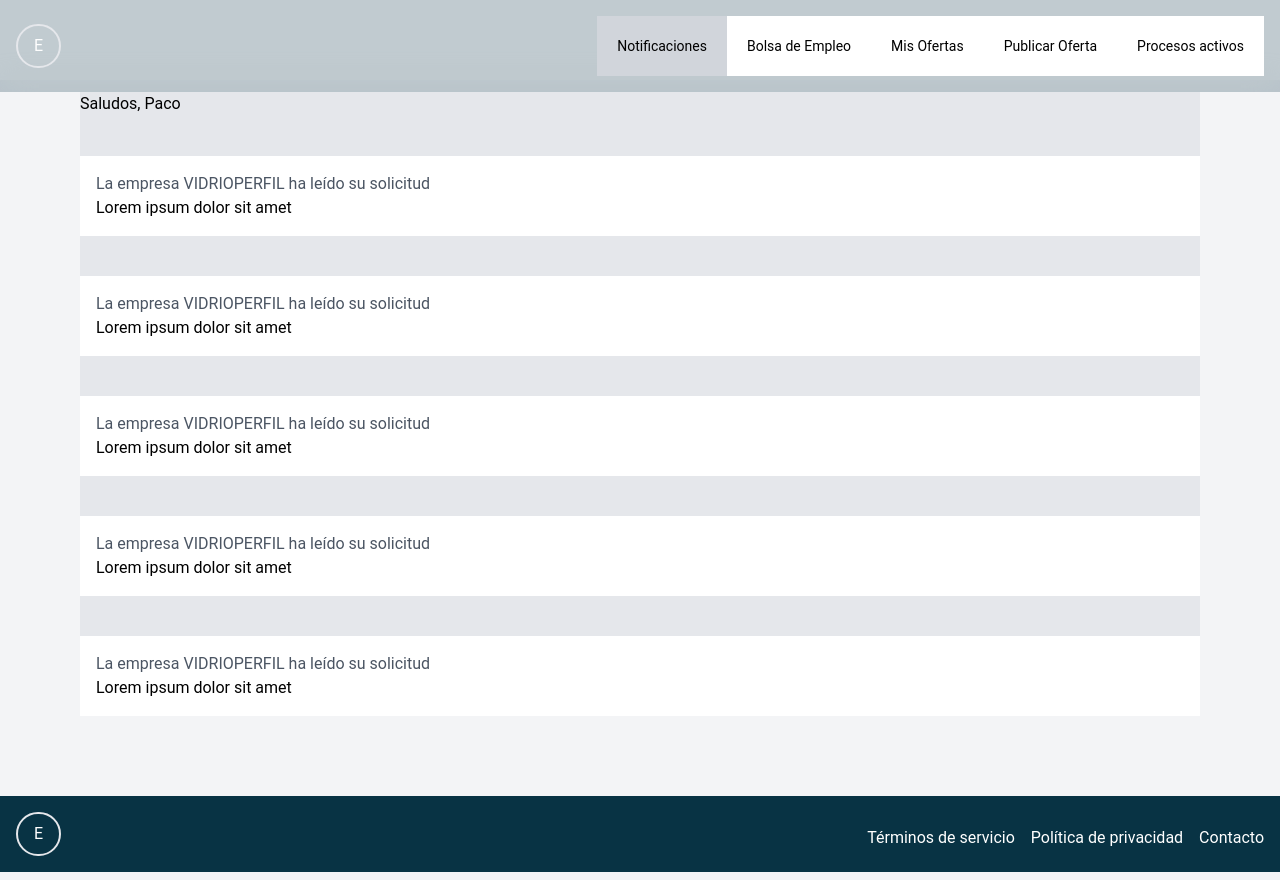
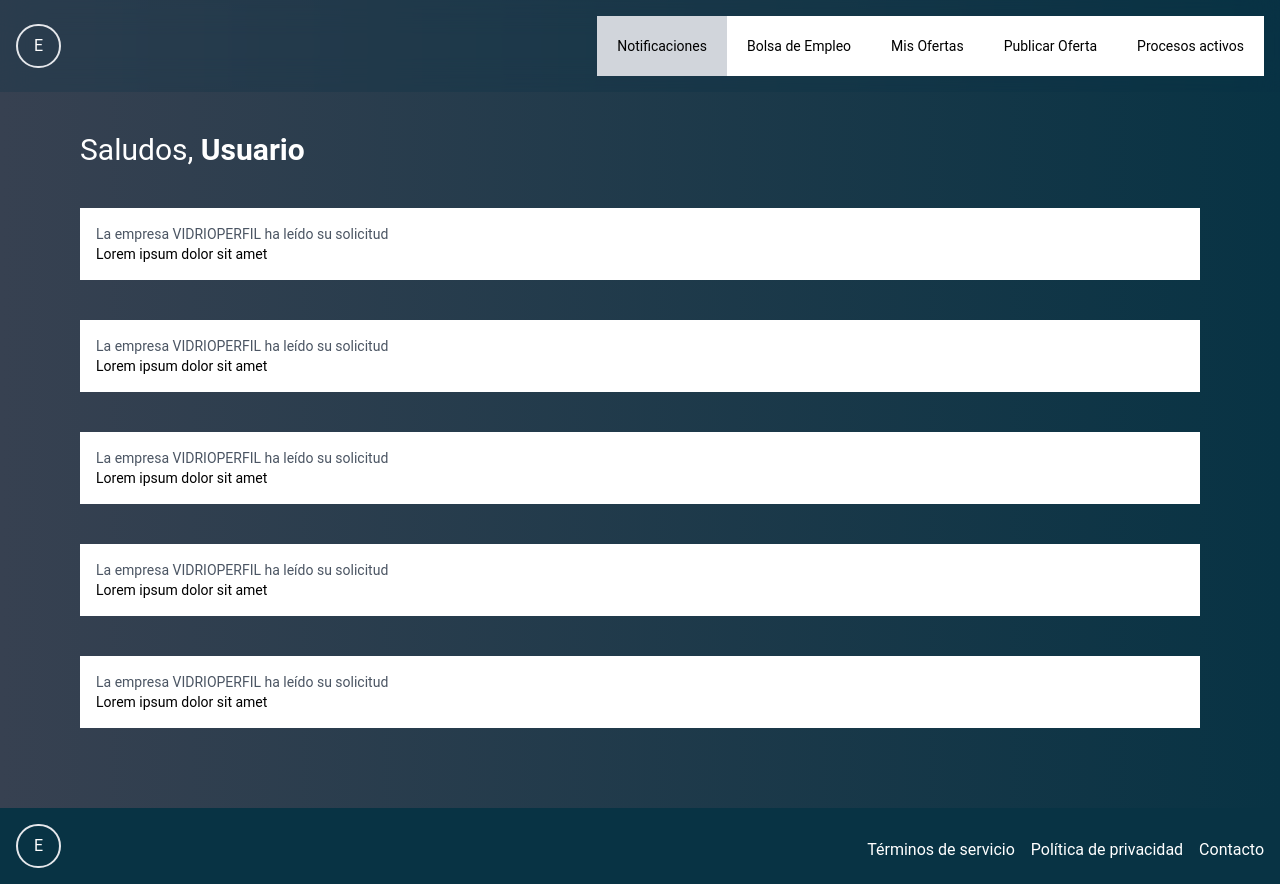
Before and after one commit to frankgimeno3/empleotecnicfront, a Next.js app: page /dashboard in a window 1280 px wide. Built offline with nearby package versions, Linux system fonts and the light colour scheme.

Commit message:
apaño header notificaciones

```diff
--- a/components/Dashboard/Notificaciones.tsx
+++ b/components/Dashboard/Notificaciones.tsx
@@ -4,8 +4,8 @@ import Tarjetanotificacion from './Tarjetanotificacion';
 
 const Notificaciones = () => {
   return (
-    <div className="bg-gray-200 mx-10vw w-full">
-      <h1 className="text-black">Saludos, Paco</h1>
+    <div className="mt-10 p-20  mx-10vw w-full">
+      <h1 className="text-black text-3xl text-white">Saludos, <span className='font-bold text-3xl text-white'>Usuario</span></h1>
       {[...Array(5)].map((_, index) => (
         <Tarjetanotificacion key={index} />
       ))}
--- a/pages/dashboard.tsx
+++ b/pages/dashboard.tsx
@@ -174,7 +174,8 @@ export default function Dashboard() {
           )}
         </div>
       </nav>
-      <div className="mt-20 p-20 pt-3">
+      <div className="pt-3 flex flex-col items-center  font-mono text-sm bg-gradient-to-r from-gray-700 to-cyan-950 ">
+
         {renderComponent("Notificaciones", <Notificaciones />)}
         {renderComponent("BolsaDeEmpleo", <BolsaDeEmpleo />)}
         {renderComponent("MisOfertas", <MisOfertas />)}
```
